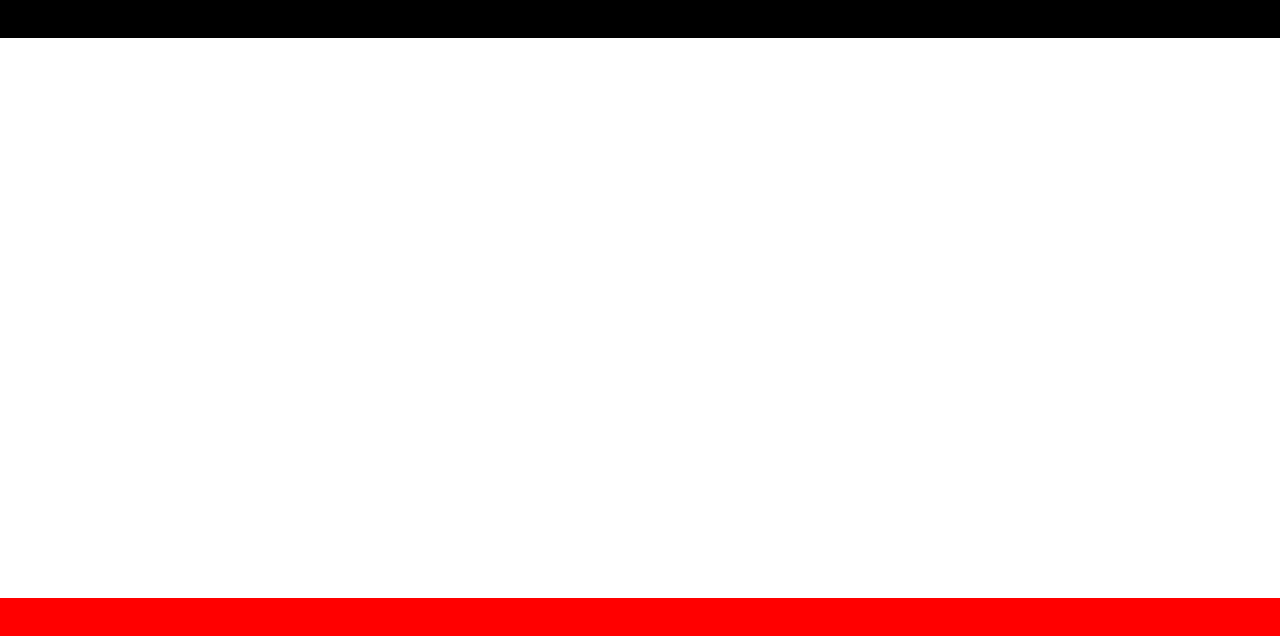
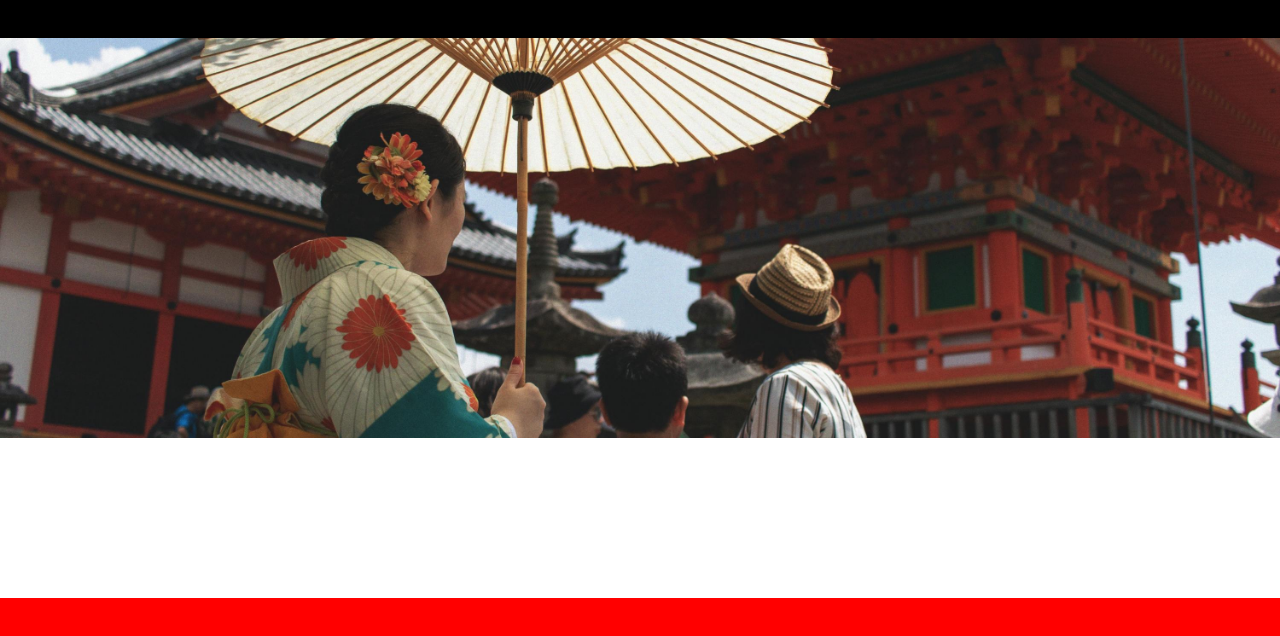
Before and after one commit to JSMolinaca/Checkpoint-MindHub, a plain HTML site: page index.html in a window 1280 px wide. Shown: the part 82-718 px from the top of the page. Drawn offline with Linux system fonts and the light colour scheme.

Commit message:
Se agrego la imagen de la cabecera y se aplico estilos

```diff
--- a/css/style.css
+++ b/css/style.css
@@ -46,3 +46,18 @@ span {
     align-items: center;
     padding: 14px;
 }
+
+.figure-cabecera {
+    width: 100%;
+    height: 50vh;
+    overflow: hidden;
+    position: relative;
+}
+
+img {
+    object-fit: cover;
+    width: 100vw;
+    position: absolute;
+    top: -250px;
+
+}
--- a/index.html
+++ b/index.html
@@ -18,7 +18,13 @@
                 <a href="">Buy packs</a>
             </nav>
         </header>
-        <main></main>
+        <main>
+            <div class="image-cabecera">
+                <figure class="figure-cabecera">
+                    <img src="./img/image-2.jpg" alt="Turista">
+                </figure>
+            </div>
+        </main>
         <footer></footer>
     </div>
 </body>
```
